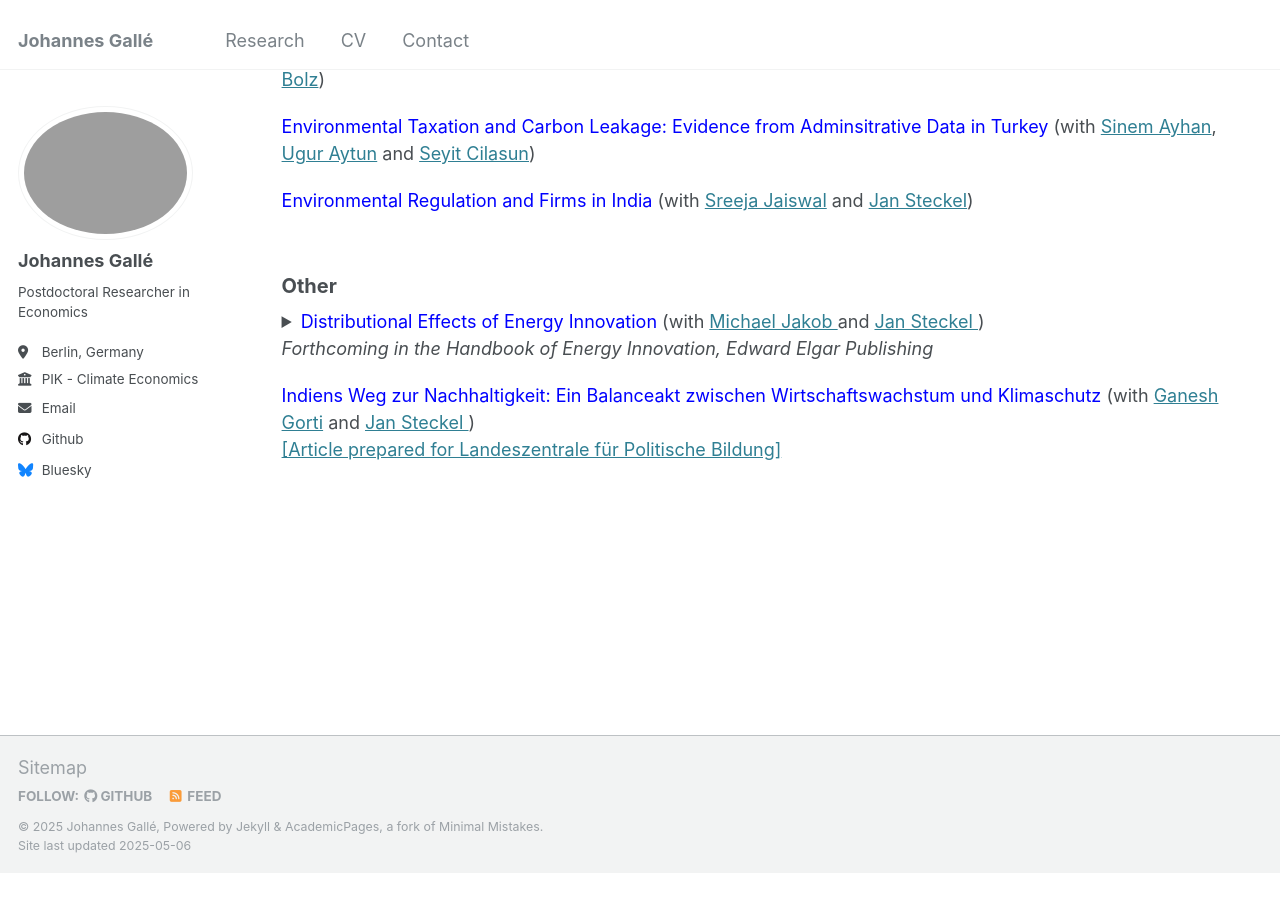
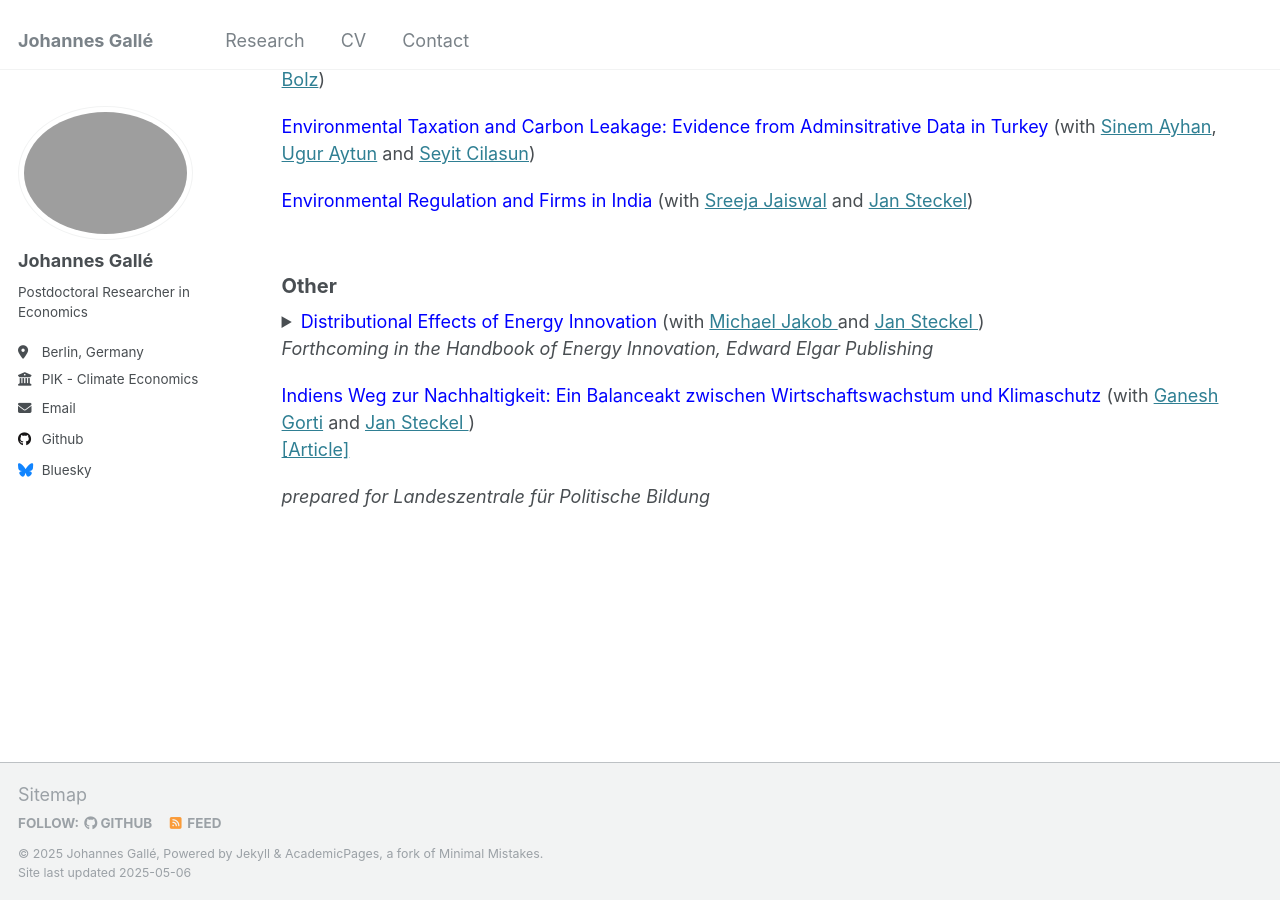
Before and after one commit to johannesgalle/johannesgalle.github.io, a Jekyll site: the page built from _pages/research.html, in a window 1280 px wide and 900 px high, scrolled down 822 px. Built offline with Jekyll 4.4.1, drawn with Linux system fonts in a browser that asks for light colours; before the commit the page ends 1695 px from its top, so only the background shows below that.

```diff
--- a/_pages/research.html
+++ b/_pages/research.html
@@ -182,6 +182,7 @@ assets would be distributed.
   <summary markdown="span">
     <font color="blue">Indiens Weg zur Nachhaltigkeit: Ein Balanceakt zwischen Wirtschaftswachstum und Klimaschutz</font>
     (with <a href="https://ganeshgorti.github.io/"target="_blank"> Ganesh Gorti</a> and <a href="https://www.mcc-berlin.net/en/about/team/steckel-jan.html" target="_blank"> Jan Steckel </a>) <br />
-      <a href="https://www.buergerundstaat.de/3_4_24/indien.pdf" target="_blank">[Article prepared for Landeszentrale für Politische Bildung]</a>
+      <a href="https://www.buergerundstaat.de/3_4_24/indien.pdf" target="_blank">[Article]</a>
 <div style="height: 20px;"></div>
+    <i> prepared for Landeszentrale für Politische Bildung</i>
   </summary>
```
